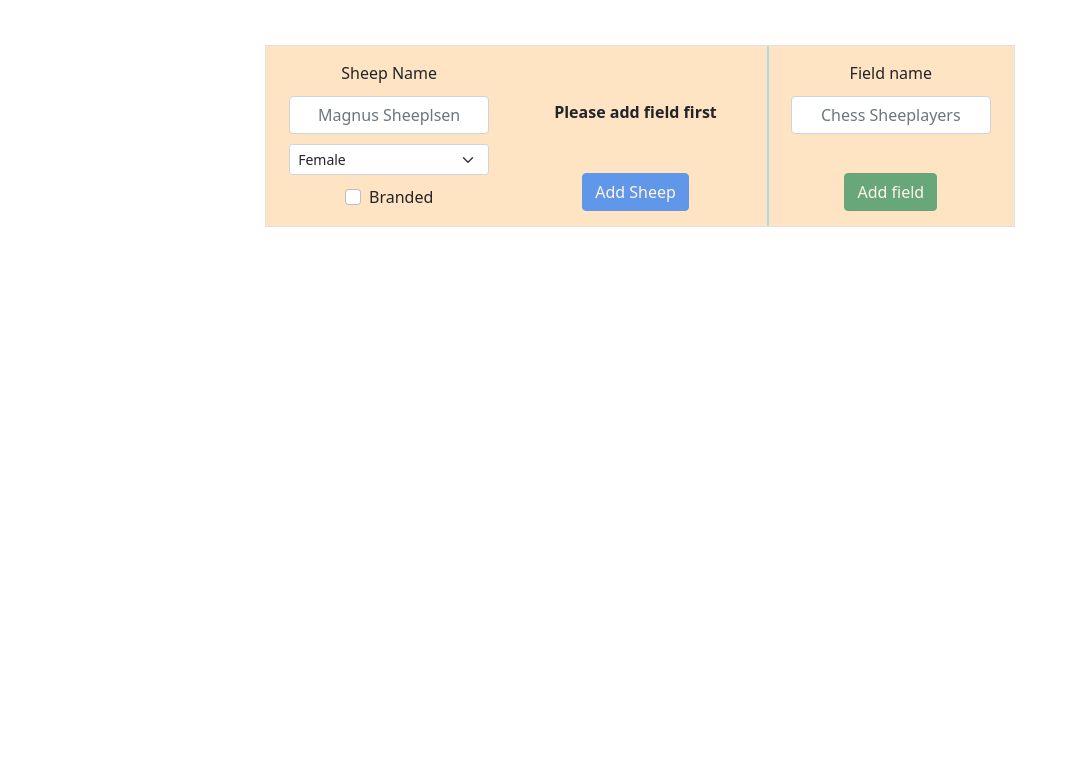
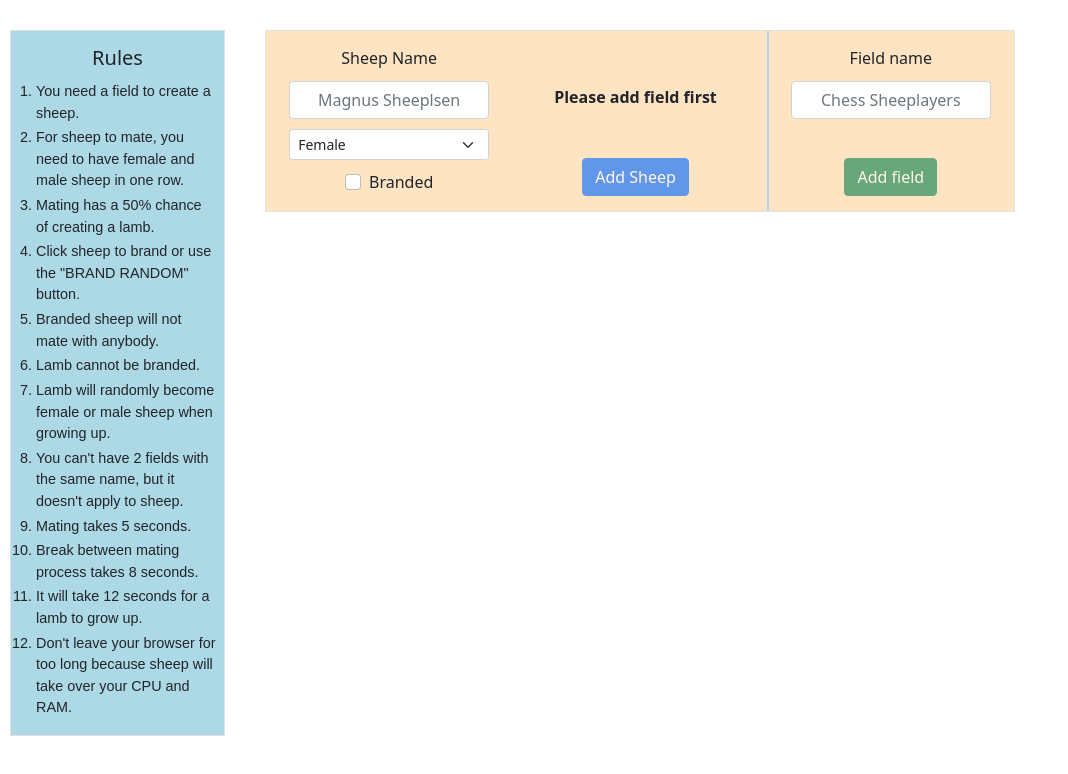
Before and after one commit to Viarus/sheep-project, an Angular app: page / in a window 1280 px wide. Shown: the top 774 px of the page, without its empty margins (0-1068 px from the left). Built offline with nearby package versions, Linux system fonts and the light colour scheme.

Commit message:
added info box

```diff
--- a/src/app/app.component.css
+++ b/src/app/app.component.css
@@ -8,3 +8,28 @@
   flex-direction: column;
   align-items: center;
 }
+
+.guide-box {
+  display: flex;
+  flex-direction: column;
+  align-items: center;
+  position: fixed;
+  left: 10px;
+  top: 30px;
+  background-color: lightblue;
+  width: 215px;
+}
+
+.remove-space-for-list {
+  position: relative;
+  left: -7px;
+}
+
+.list-text {
+  font-family: "Arial", Times, serif;
+  font-size: .9rem;
+}
+
+li {
+  margin-top: 3px;
+}
--- a/src/app/app.component.html
+++ b/src/app/app.component.html
@@ -8,3 +8,22 @@
     </div>
   </div>
 </div>
+<div class="guide-box border">
+  <h5 class="make-flex margin-top-small">Rules</h5>
+  <div class="make-flex">
+    <ol class="remove-space-for-list list-text">
+      <li>You need a field to create a sheep.</li>
+      <li>For sheep to mate, you need to have female and male sheep in one row.</li>
+      <li>Mating has a 50% chance of creating a lamb.</li>
+      <li>Click sheep to brand or use the "BRAND RANDOM" button.</li>
+      <li>Branded sheep will not mate with anybody.</li>
+      <li>Lamb cannot be branded.</li>
+      <li>Lamb will randomly become female or male sheep when growing up.</li>
+      <li>You can't have 2 fields with the same name, but it doesn't apply to sheep.</li>
+      <li>Mating takes 5 seconds.</li>
+      <li>Break between mating process takes 8 seconds.</li>
+      <li>It will take 12 seconds for a lamb to grow up.</li>
+      <li>Don't leave your browser for too long because sheep will take over your CPU and RAM.</li>
+    </ol>
+  </div>
+</div>
--- a/src/app/input-interface/input-interface.component.html
+++ b/src/app/input-interface/input-interface.component.html
@@ -1,4 +1,4 @@
-<div class="flex-container margin-top-small border">
+<div class="flex-container border">
   <div class="flex-parent">
     <div class="flex-child">
       Sheep Name
```
